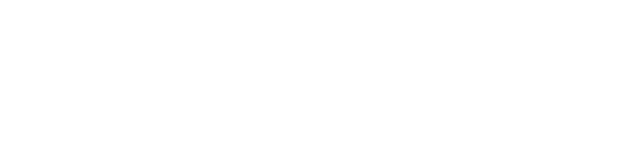
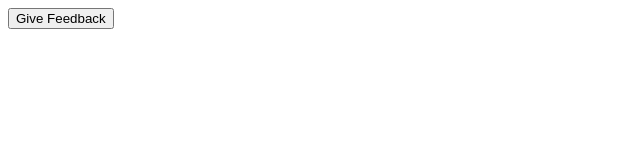
Before and after one commit to nikunj-bhuva/javascript-practice, a plain HTML site: page Date-objects/index.html in a window 1280 px wide. Shown: the whole page, without its empty margins (0-640 px from the left). Drawn offline with Linux system fonts and the light colour scheme.

Commit message:
javascript practice

```diff
--- a/Date-objects/index.html
+++ b/Date-objects/index.html
@@ -6,6 +6,7 @@
     <title>Date and Objects</title>
   </head>
   <body>
+    <button id="btn">Give Feedback</button>
     <script src="index.js"></script>
   </body>
 </html>
```
Also changed, not shown: Date-objects/index.js (+106 -2 lines).
